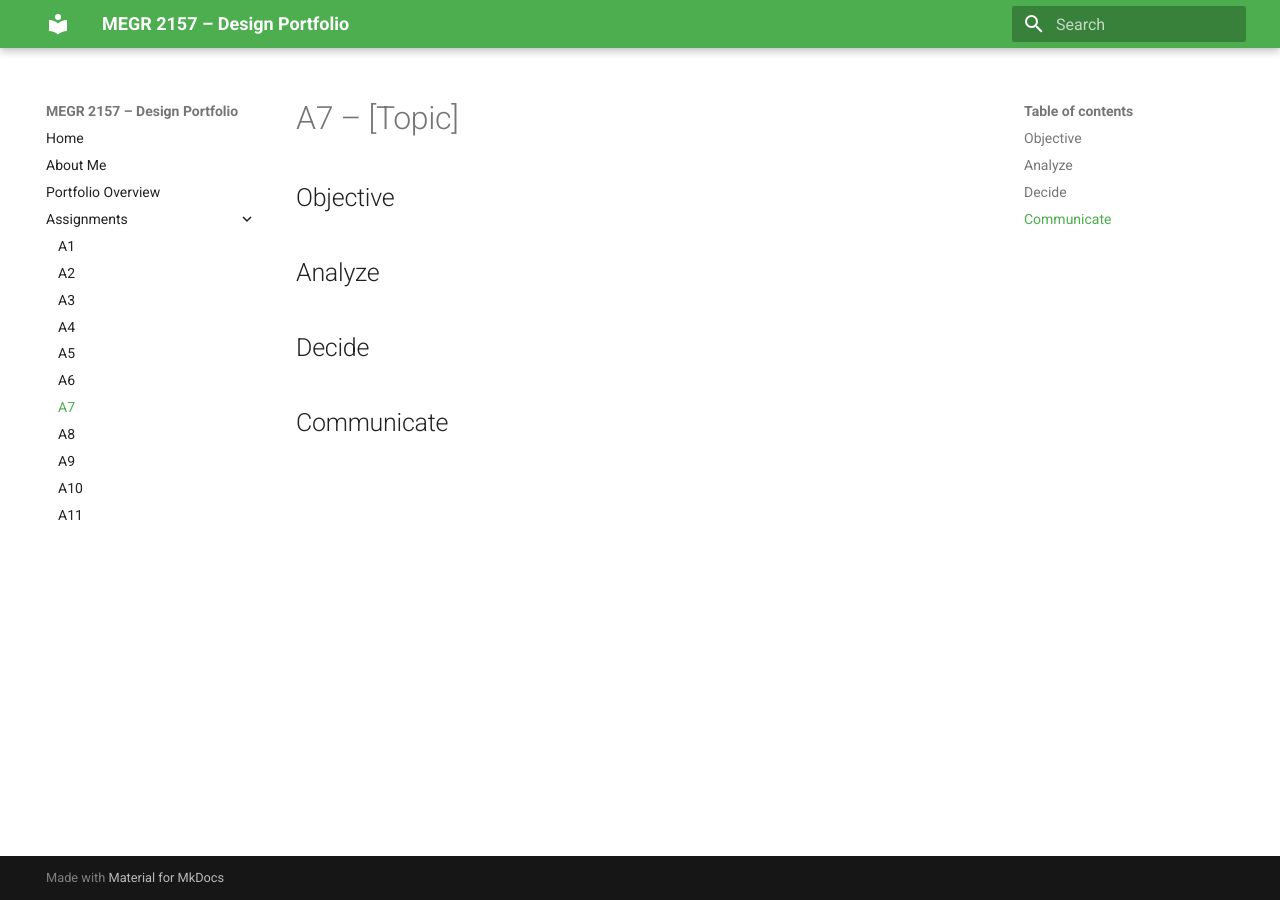
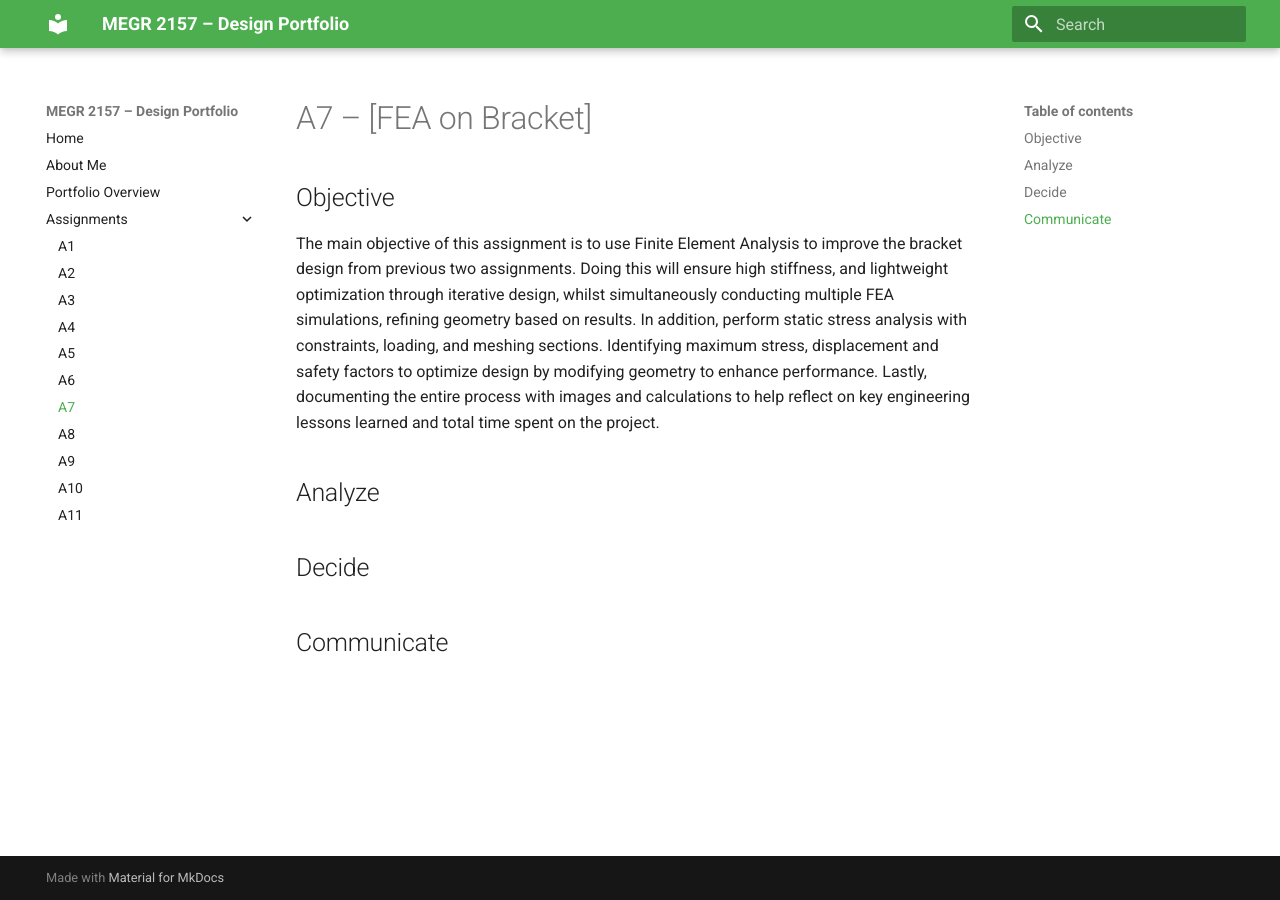
Before and after one commit to jhatch24/megr2156-portfolio, an MkDocs documentation site: the page built from docs/assignments/A07/index.md, in a window 1280 px wide. Built offline with MkDocs 1.6.1 and Material for MkDocs 9.7.7, drawn with Linux system fonts in a browser that asks for light colours.

Commit message:
Revise A7 assignment title and objectives
Updated assignment title and clarified objectives for FEA on bracket design.

```diff
--- a/docs/assignments/A07/index.md
+++ b/docs/assignments/A07/index.md
@@ -1,7 +1,7 @@
-# A7 – [Topic]
+# A7 – [FEA on Bracket]
 
 ## Objective
-
+The main objective of this assignment is to use Finite Element Analysis to improve the bracket design from previous two assignments. Doing this will ensure high stiffness, and lightweight optimization through iterative design, whilst simultaneously conducting multiple FEA simulations, refining geometry based on results. In addition, perform static stress analysis with constraints, loading, and meshing sections. Identifying maximum stress, displacement and safety factors to optimize design by modifying geometry to enhance performance. Lastly, documenting the entire process with images and calculations to help reflect on key engineering lessons learned and total time spent on the project.
 
 ## Analyze
 
```
